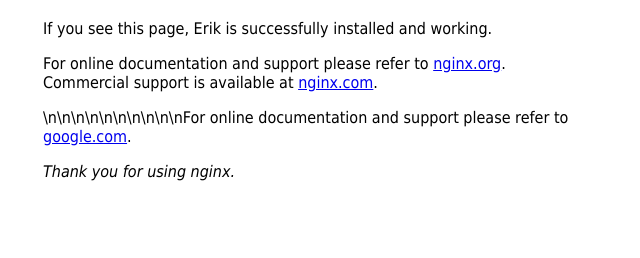
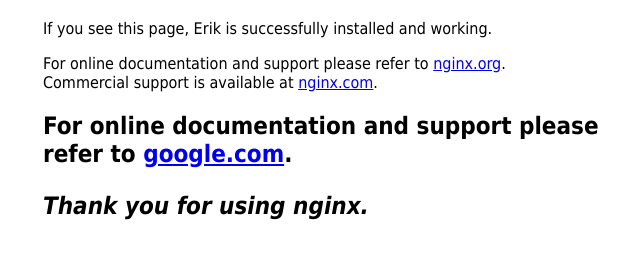
Before and after one commit to bjer123/min, a plain HTML site: page index.html in a window 1280 px wide. Shown: the part 62-320 px from the top of the page, without its empty margins (317-957 px from the left). Drawn offline with Linux system fonts and the light colour scheme.

Commit message:
Made text easier to see.

```diff
--- a/index.html
+++ b/index.html
@@ -20,8 +20,8 @@
 Commercial support is available at
 <a href="http://nginx.com/">nginx.com</a>.</p>
 
-<p>\n\n\n\n\n\n\n\n\n\nFor online documentation and support please refer to
-<a href="http://google.com/">google.com</a>.<br/>
+<h2>For online documentation and support please refer to
+<a href="http://google.com/">google.com</a>.<h2/>
 
 <p><em>Thank you for using nginx.</em></p>
 </body>
```
